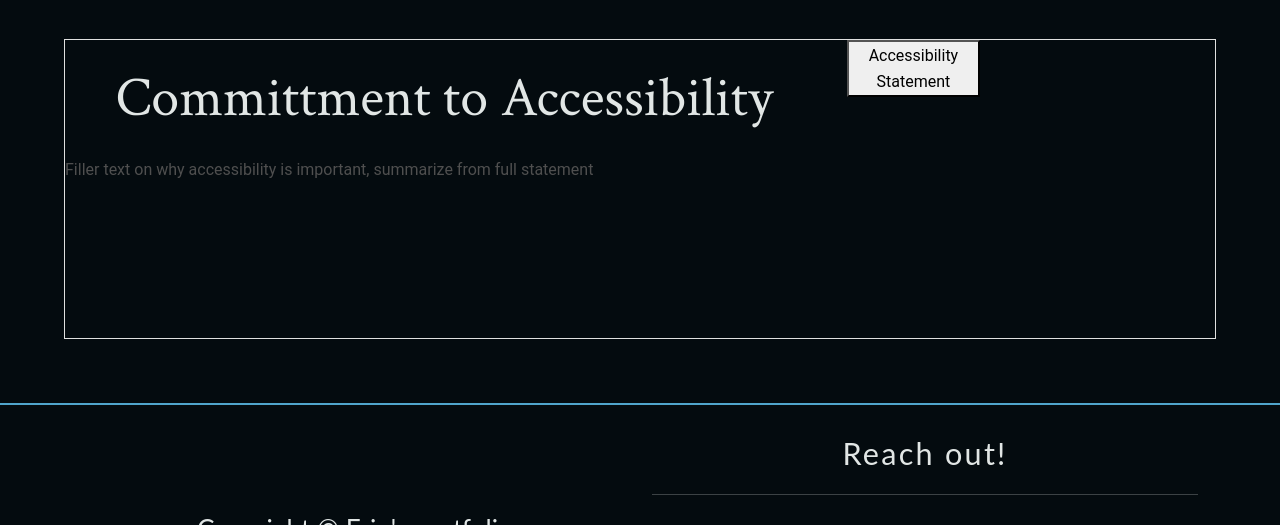
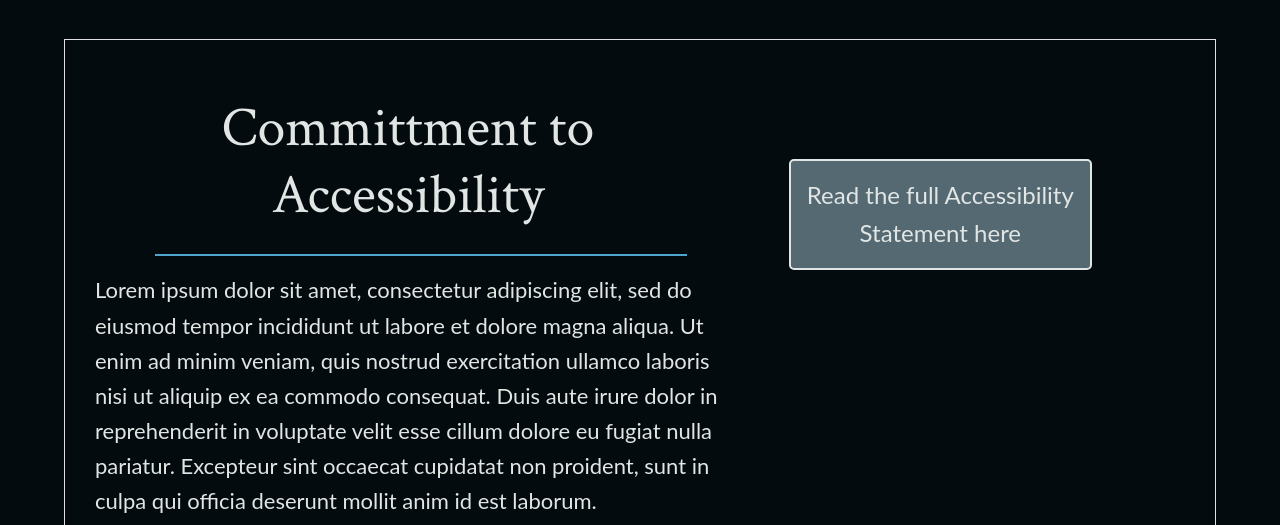
Before and after one commit to eah645/portfolio25, a plain HTML site: page index.html in a window 1280 px wide. Shown: the part 2820-3345 px from the top of the page. Drawn offline with nearby package versions, Linux system fonts and the light colour scheme.

Commit message:
Headers fixed, accessibility section added

```diff
--- a/index.html
+++ b/index.html
@@ -306,13 +306,16 @@
     <!--Committment to Accessibility-->
     <div class="border" id="accessibilityBox">
       <!--Desktop screen layout-->
-      <div class="row desktop-header d-lg-inline-flex d-md-inline-flex d-sm-none">
-        <div class="col-md-10">
+      <div class="row">
+        <div class="col-md-7 col-sm-12">
           <h2>Committment to Accessibility</h2>
-          <p>Filler text on why accessibility is important, summarize from full statement</p>
+          <hr class="break-line">
+          <p>Lorem ipsum dolor sit amet, consectetur adipiscing elit, sed do eiusmod tempor incididunt ut labore et dolore magna aliqua. Ut enim ad minim veniam, quis nostrud exercitation ullamco laboris nisi ut aliquip ex ea commodo consequat. Duis aute irure dolor in reprehenderit in voluptate velit esse cillum dolore eu fugiat nulla pariatur. Excepteur sint occaecat cupidatat non proident, sunt in culpa qui officia deserunt mollit anim id est laborum.</p>
         </div>
-        <div class="col-md-2">
-          <button>Accessibility Statement</button>
+        <div class="col-md-4 col-sm-12 accBtnDiv">
+          <button  id="accBtn">
+            <a href="#">Read the full Accessibility Statement here</a>
+          </button>
         </div>
       </div>
     </div>
--- a/style.css
+++ b/style.css
@@ -348,12 +348,49 @@ h2 {
 
 /*Accessibility box*/
 #accessibilityBox {
-    height: 300px;
+    height: auto;
     margin: 5%;
+    padding: 30px;
 }
 
-#accessibilityBox > div > h2 {
-    text-align: left;
+#accessibilityBox > div > div > p {
+    color: #E1E6E5;
+    font-family: "Lato";
+    font-size: 2.75vh;
+}
+
+#accessibilityBox > div > div > .break-line {
+    width: 85%;
+    margin-left: 60px;
+}
+
+#accBtn {
+    border: 2px solid #E1E6E5;
+    border-radius: 5px;
+    background-color: #556972;
+    transition: 1s;
+    padding: 15px;
+    z-index: 1000000;
+    width: 100%;
+    height: auto;
+    white-space: normal;
+}
+
+#accBtn > a {
+    color: #E1E6E5;
+    font-family: "Lato";
+    font-size: 3vh;
+}
+
+#accBtn:hover {
+    background-color: #50A5CC;
+    color: #E1E6E5 !important;
+    transition: 1s;
+}
+
+.accBtnDiv {
+    padding-top: 8%;
+    padding-left: 5%;
 }
 
 
```
Also changed, not shown: contact.html (+8 -9 lines), portfolio.html (+11 -13 lines), workExp.html (+11 -13 lines).
